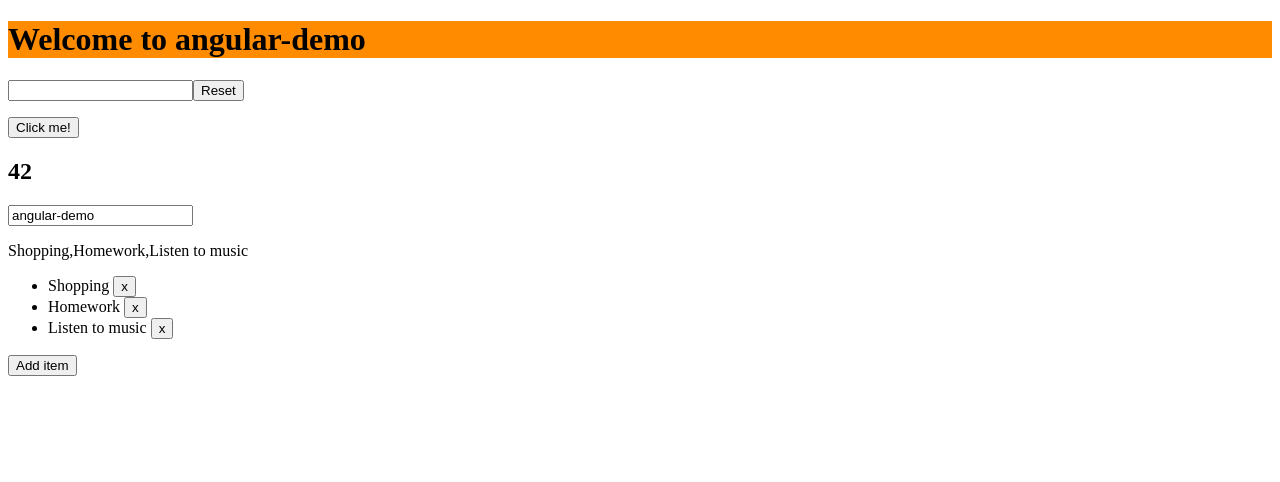
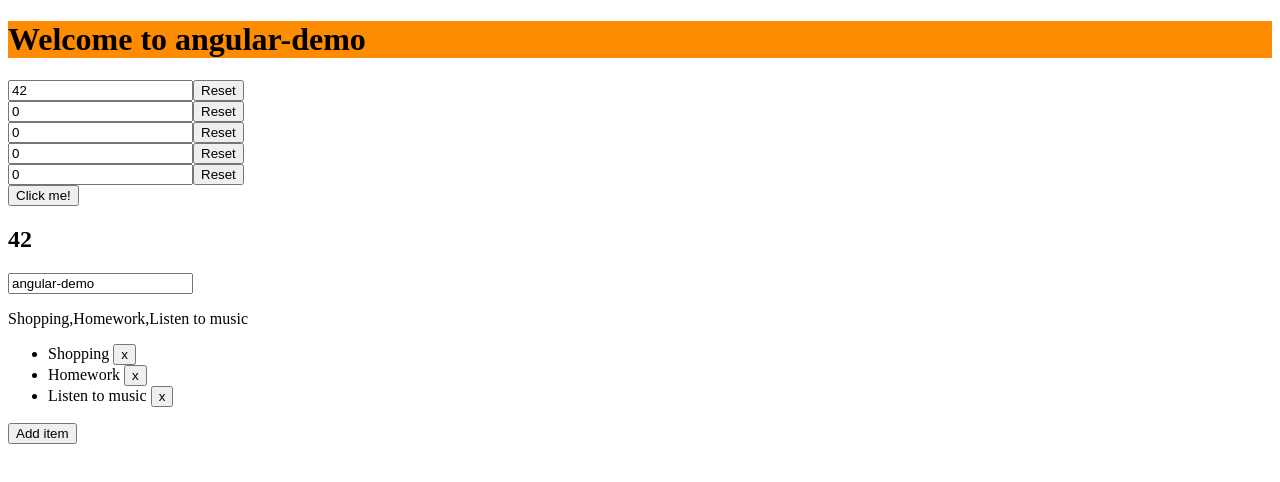
Before and after one commit to StarkaLukas/sew-angular-demo, an Angular app: page / in a window 1280 px wide. Shown: the top 482 px of the page. Built offline with nearby package versions, Linux system fonts and the light colour scheme.

Commit message:
create binding for value

```diff
--- a/src/app/app.component.html
+++ b/src/app/app.component.html
@@ -2,9 +2,11 @@
   Welcome to {{title}}
 </h1>
 
-<p>
+<app-numeric-input [value]="42"></app-numeric-input>
 <app-numeric-input></app-numeric-input>
-</p>
+<app-numeric-input></app-numeric-input>
+<app-numeric-input></app-numeric-input>
+<app-numeric-input></app-numeric-input>
 
 <button type="button" (click)="title = title + '!!'">
   Click me!
--- a/src/app/numeric-input/numeric-input.component.html
+++ b/src/app/numeric-input/numeric-input.component.html
@@ -1,2 +1,3 @@
-<input type="number">
+<input type="number" [value]="value">
 <button>Reset</button>
+<br>
```
